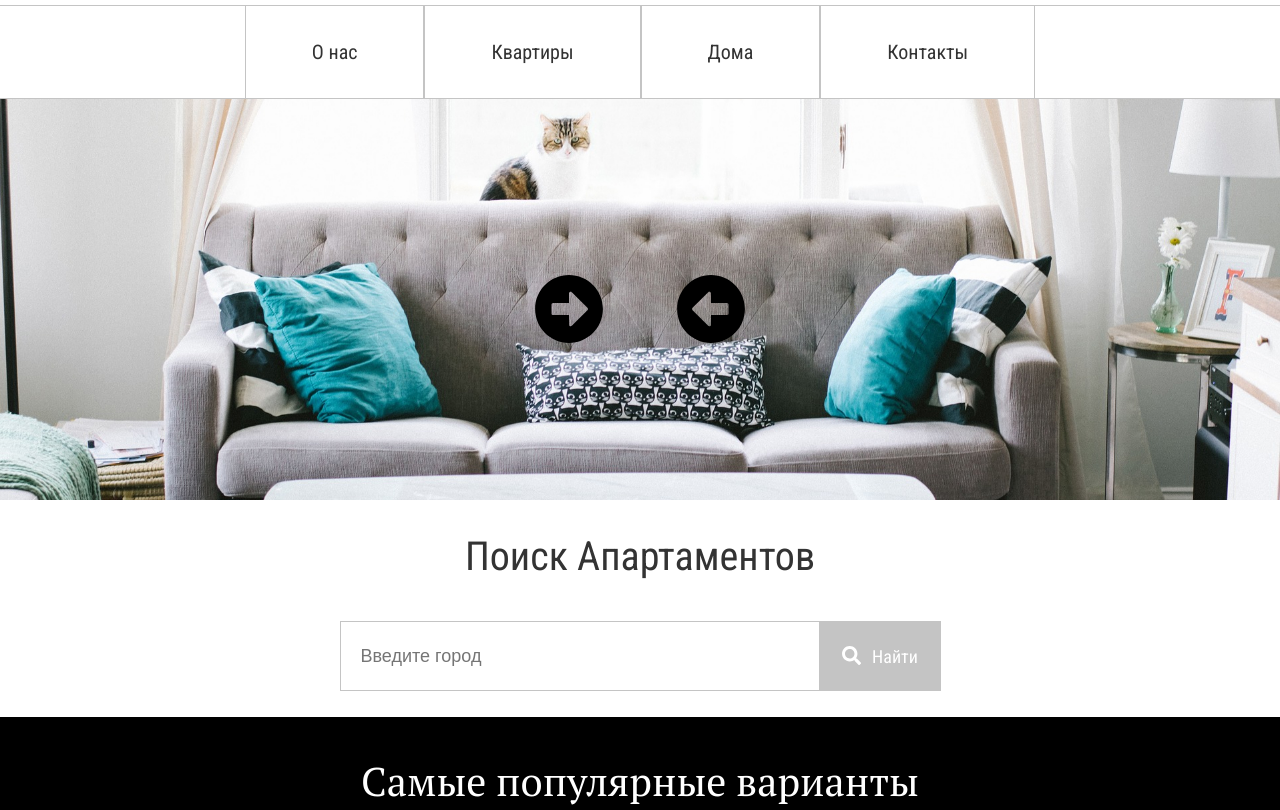
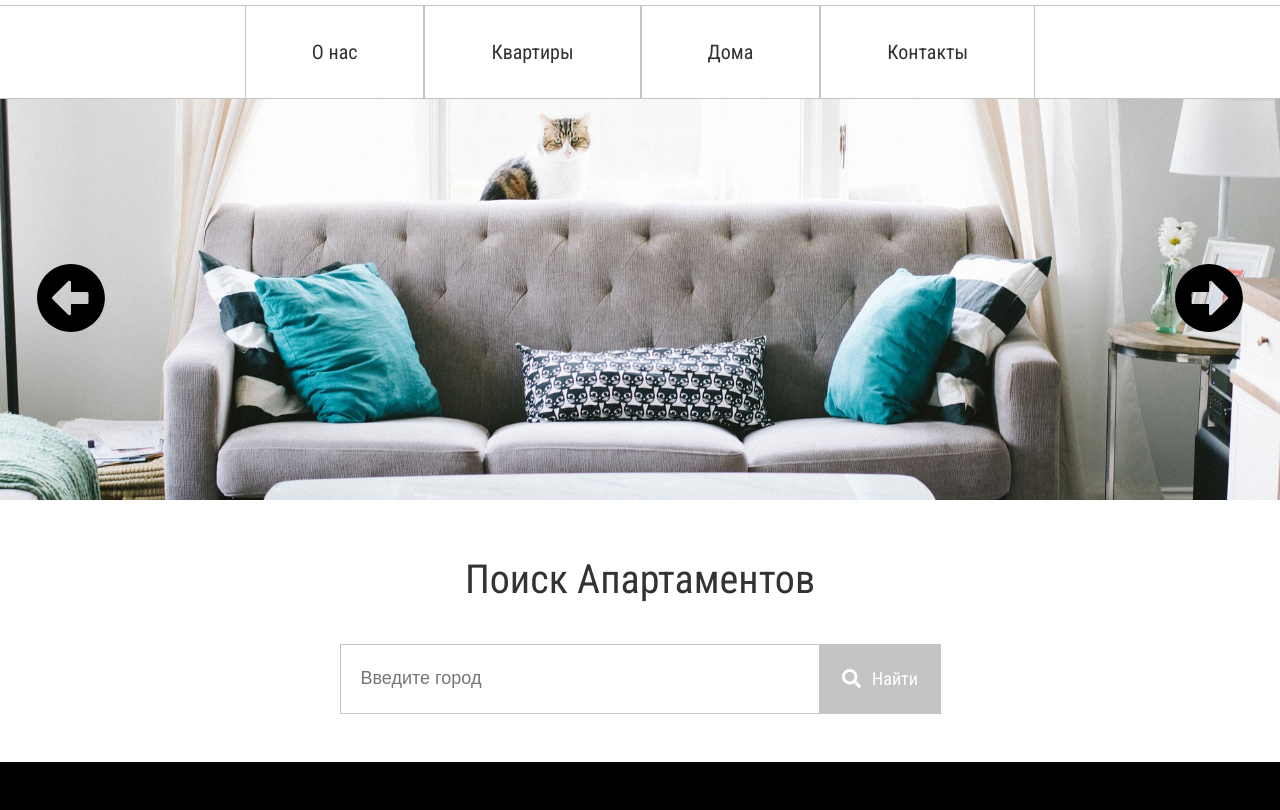
Before and after one commit to nikitangrand/Course-project-KYAR, a plain HTML site: page index.html in a window 1280 px wide. Shown: the part 139-949 px from the top of the page. Drawn offline with Linux system fonts and the light colour scheme.

Commit message:
Update index.html

```diff
--- a/index.html
+++ b/index.html
@@ -20,7 +20,7 @@
             <a href="Html-Pages/houses.html" class="nav-link">Дома</a>
             <a href="#contacts" class="nav-link">Контакты</a>
         </nav>
-        <dev class="hero">
+        <div class="hero">
             <button class="slider-arrow slider-arrow--left" aria-label="Предыдущее изображение">
                 <img src="Images/ArrLeft.svg" alt="">
             </button>
@@ -28,14 +28,14 @@
             <button class="slider-arrow slider-arrow--right" aria-label="Следующее изображение">
                 <img src="Images/ArrRight.svg" alt="">
             </button>
-        </dev>
-        <dev class="search-section">
+        </div>
+        <div class="search-section">
             <p class="section-title">Поиск Апартаментов</p>
             <div class="search-form">
                 <input type="text" placeholder="Введите город" class="search-input">
                 <button class="search-btn">Найти</button>
             </div>
-        </dev>
+        </div>
     </header>
     <main class="main-content">
         <section class="popular-section">
```
